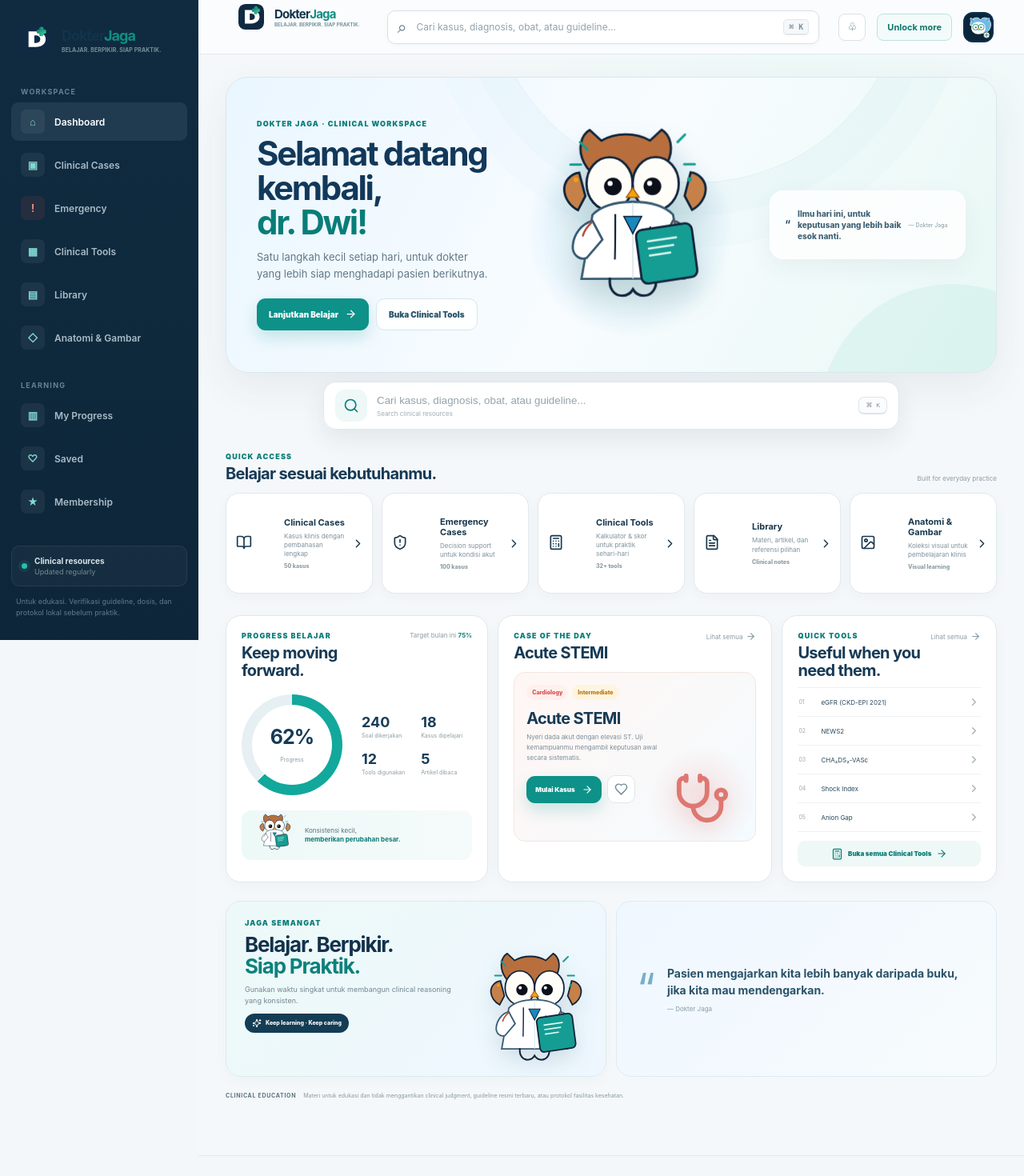
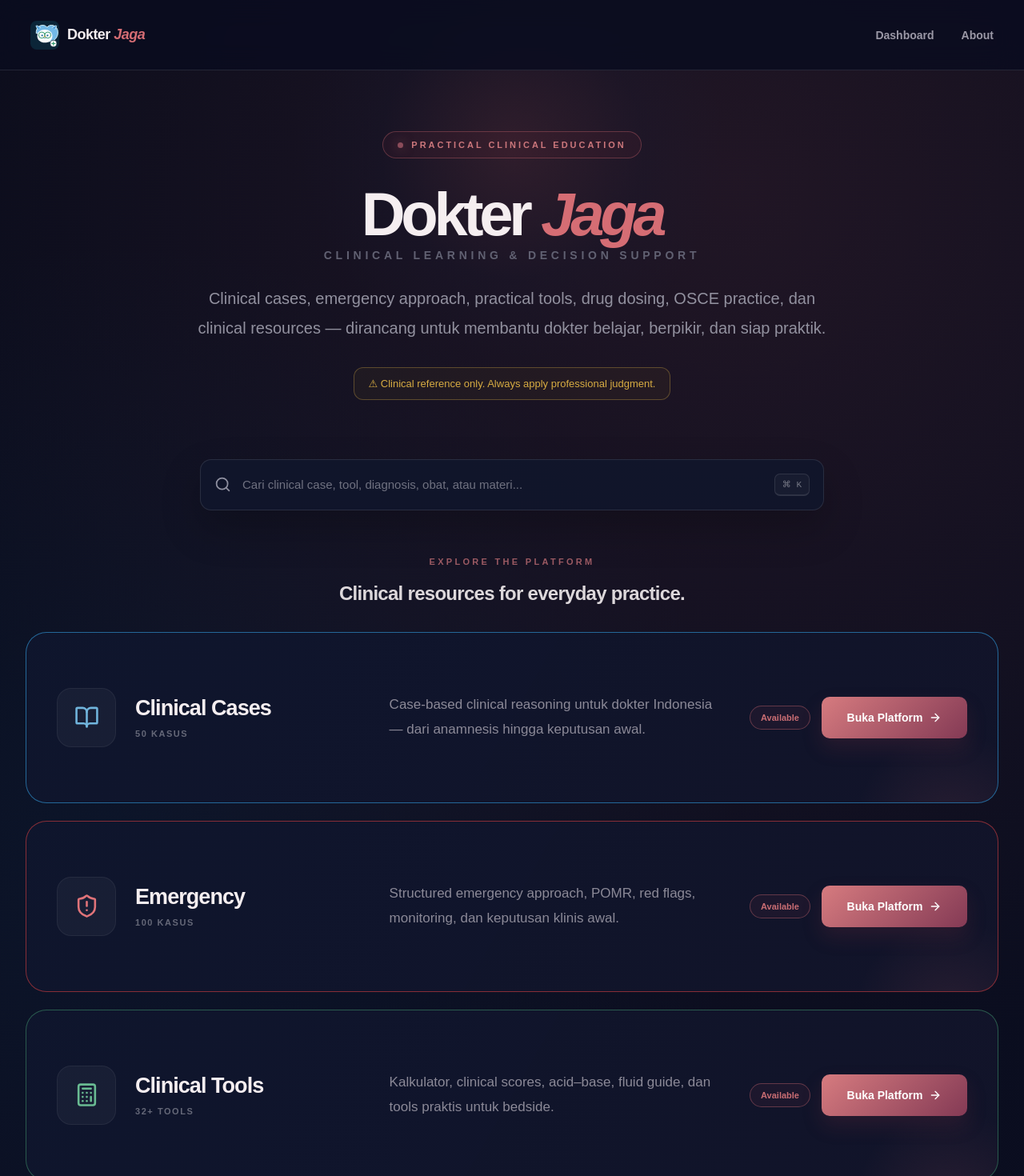
Before and after one commit to dwimakdasarimd-star/dokter-jaga-v1, a Next.js app: page / in a window 1280 px wide. Shown: the top 1470 px of the page at 80% size. Built offline with nearby package versions, Linux system fonts and the light colour scheme.

Commit message:
Redesign homepage as dark clinical platform landing

```diff
--- a/app/page.tsx
+++ b/app/page.tsx
@@ -3,108 +3,137 @@
 import Link from 'next/link';
 import Image from 'next/image';
 import { useMemo, useState } from 'react';
-import { ArrowRight, Bell, BookOpen, Calculator, ChevronRight, FileText, Heart, Image as ImageIcon, Search, ShieldAlert, Sparkles, Stethoscope } from 'lucide-react';
+import { ArrowRight, BookOpen, Calculator, ChevronRight, FileText, HeartPulse, Search, ShieldAlert, Sparkles, Syringe, GraduationCap, ScanLine } from 'lucide-react';
 
-const modules = [
-  { title: 'Clinical Cases', desc: 'Kasus klinis dengan pembahasan lengkap', href: '/cases', icon: BookOpen, tone: 'blue', meta: '50 kasus' },
-  { title: 'Emergency Cases', desc: 'Decision support untuk kondisi akut', href: '/emergency', icon: ShieldAlert, tone: 'red', meta: '100 kasus' },
-  { title: 'Clinical Tools', desc: 'Kalkulator & skor untuk praktik sehari-hari', href: '/tools', icon: Calculator, tone: 'teal', meta: '32+ tools' },
-  { title: 'Library', desc: 'Materi, artikel, dan referensi pilihan', href: '/library', icon: FileText, tone: 'green', meta: 'Clinical notes' },
-  { title: 'Anatomi & Gambar', desc: 'Koleksi visual untuk pembelajaran klinis', href: '/library', icon: ImageIcon, tone: 'cyan', meta: 'Visual learning' },
+const platforms = [
+  { title: 'Clinical Cases', desc: 'Case-based clinical reasoning untuk dokter Indonesia — dari anamnesis hingga keputusan awal.', href: '/cases', meta: '50 kasus', tone: 'blue', icon: BookOpen },
+  { title: 'Emergency', desc: 'Structured emergency approach, POMR, red flags, monitoring, dan keputusan klinis awal.', href: '/emergency', meta: '100 kasus', tone: 'red', icon: ShieldAlert },
+  { title: 'Clinical Tools', desc: 'Kalkulator, clinical scores, acid–base, fluid guide, dan tools praktis untuk bedside.', href: '/tools', meta: '32+ tools', tone: 'green', icon: Calculator },
+  { title: 'Drug Dose', desc: 'Perhitungan dosis dan bantuan penulisan resep untuk penggunaan klinis yang lebih terstruktur.', href: '/tools', meta: 'Dose support', tone: 'purple', icon: Syringe },
+  { title: 'OSCE Practice', desc: 'Latihan station, clinical communication, focused examination, dan clinical checklist.', href: '/membership', meta: 'Practice mode', tone: 'orange', icon: GraduationCap },
+  { title: 'Clinical Library', desc: 'Clinical notes, guideline reading, referensi pilihan, dan materi belajar terkurasi.', href: '/library', meta: 'Library', tone: 'cyan', icon: FileText },
+  { title: 'Anatomi & Visual', desc: 'Visual learning untuk anatomi, pemeriksaan, imaging, dan konsep klinis yang sulit.', href: '/library', meta: 'Visual learning', tone: 'blue', icon: ScanLine },
+  { title: 'Membership', desc: 'Track progress belajar, saved resources, dan akses ke fitur belajar premium.', href: '/membership', meta: 'Your workspace', tone: 'red', icon: HeartPulse },
 ];
 
-const quickTools = ['eGFR (CKD-EPI 2021)', 'NEWS2', 'CHA₂DS₂-VASc', 'Shock Index', 'Anion Gap'];
+const quickTools = [
+  ['01', 'eGFR · CKD-EPI 2021'],
+  ['02', 'NEWS2'],
+  ['03', 'CHA₂DS₂-VASc'],
+  ['04', 'Shock Index'],
+  ['05', 'Anion Gap'],
+  ['06', 'Pediatric Maintenance'],
+];
 
 export default function Home() {
   const [query, setQuery] = useState('');
-  const [saved, setSaved] = useState(false);
   const q = query.trim().toLowerCase();
-  const filteredModules = useMemo(() => modules.filter((m) => !q || `${m.title} ${m.desc} ${m.meta}`.toLowerCase().includes(q)), [q]);
-  const filteredTools = useMemo(() => quickTools.filter((tool) => !q || tool.toLowerCase().includes(q)), [q]);
+  const filteredPlatforms = useMemo(
+    () => platforms.filter((item) => !q || `${item.title} ${item.desc} ${item.meta}`.toLowerCase().includes(q)),
+    [q]
+  );
 
   return (
-    <div className="command-dashboard">
-      <section className="command-hero">
-        <div className="hero-copy">
-          <span className="eyebrow">DOKTER JAGA · CLINICAL WORKSPACE</span>
-          <h1>Selamat datang kembali,<br /><strong>dr. Dwi!</strong></h1>
-          <p>Satu langkah kecil setiap hari, untuk dokter yang lebih siap menghadapi pasien berikutnya.</p>
-          <div className="hero-actions">
-            <Link href="/cases" className="primary-action">Lanjutkan Belajar <ArrowRight size={15} /></Link>
-            <Link href="/tools" className="secondary-action">Buka Clinical Tools</Link>
+    <div className="dj-landing">
+      <style jsx global>{`
+        .app-shell:has(.dj-landing) .sidebar,
+        .app-shell:has(.dj-landing) .topbar,
+        .app-shell:has(.dj-landing) footer,
+        .app-shell:has(.dj-landing) .mobile-bottom-nav { display:none!important; }
+        .app-shell:has(.dj-landing) .main-shell { margin-left:0!important; width:100%!important; }
+        .app-shell:has(.dj-landing) main { min-height:100vh; }
+        .dj-landing{--ink:#f5eef0;--muted:#9a98a7;--dim:#6f7081;--bg:#0a0d1f;--panel:#11162c;--panel2:#14182e;--line:rgba(255,255,255,.10);--coral:#d56d74;--coral2:#8f4057;--blue:#2b83bd;--teal:#349e8b;--green:#3d8c67;--purple:#785684;min-height:100vh;color:var(--ink);background:radial-gradient(circle at 72% 6%,rgba(176,80,91,.14),transparent 30%),radial-gradient(circle at 12% 28%,rgba(30,91,142,.10),transparent 26%),linear-gradient(180deg,#090c1b 0%,#0b0e21 50%,#0a0d1f 100%);font-family:Arial,Helvetica,sans-serif;overflow:hidden;}
+        .dj-nav{height:88px;padding:0 38px;border-bottom:1px solid rgba(255,255,255,.10);display:flex;align-items:center;justify-content:space-between;position:sticky;top:0;z-index:20;background:rgba(10,13,31,.84);backdrop-filter:blur(16px)}
+        .dj-brand{display:flex;align-items:center;gap:10px;text-decoration:none;color:var(--ink)}
+        .dj-brand img{width:36px;height:36px;object-fit:contain}
+        .dj-brand-word{font-size:18px;font-weight:900;letter-spacing:-.03em}.dj-brand-word em{font-style:italic;color:var(--coral)}
+        .dj-links{display:flex;gap:34px}.dj-links a{color:#9b98a6;text-decoration:none;font-size:14px;font-weight:700;transition:.18s}.dj-links a:hover{color:#fff}
+        .dj-shell{width:min(1320px,calc(100% - 64px));margin:0 auto;padding:76px 0 64px}
+        .dj-hero{text-align:center;max-width:980px;margin:0 auto 74px;position:relative}
+        .dj-orb{position:absolute;width:540px;height:540px;left:50%;top:-250px;transform:translateX(-50%);border-radius:50%;background:radial-gradient(circle,rgba(216,111,119,.11),rgba(33,62,125,.035) 43%,transparent 70%);pointer-events:none}
+        .dj-eyebrow{position:relative;z-index:1;display:inline-flex;align-items:center;gap:10px;padding:10px 18px;border:1px solid rgba(213,109,116,.34);border-radius:999px;color:#cc777c;font-size:11px;font-weight:900;letter-spacing:.27em;text-transform:uppercase;background:rgba(117,45,60,.13)}
+        .dj-eyebrow:before{content:'';width:7px;height:7px;border-radius:50%;background:#8b4c5a;box-shadow:0 0 14px rgba(213,109,116,.5)}
+        .dj-hero h1{position:relative;z-index:1;margin:35px 0 8px;font-size:76px;line-height:.92;letter-spacing:-.07em}.dj-hero h1 em{font-style:italic;color:var(--coral)}
+        .dj-sub{position:relative;z-index:1;color:#616172;font-size:14px;letter-spacing:.34em;text-transform:uppercase;font-weight:800}.dj-hero-copy{position:relative;z-index:1;max-width:820px;margin:28px auto 0;color:#92919f;font-size:20px;line-height:1.85;font-weight:400}
+        .dj-disclaimer{position:relative;z-index:1;display:inline-flex;align-items:center;gap:8px;margin-top:30px;padding:12px 18px;border:1px solid rgba(205,165,69,.35);border-radius:12px;background:rgba(120,91,34,.10);color:#d6ab42;font-size:13px}
+        .dj-search{position:relative;z-index:3;width:min(780px,100%);height:64px;margin:0 auto 58px;display:flex;align-items:center;gap:12px;padding:0 17px;background:rgba(17,22,44,.92);border:1px solid rgba(255,255,255,.10);border-radius:14px;box-shadow:0 22px 50px rgba(0,0,0,.22)}
+        .dj-search svg{color:#8f90a0;flex:none}.dj-search input{flex:1;min-width:0;background:transparent;border:0;outline:0;color:#e9e7eb;font-size:15px}.dj-search input::placeholder{color:#6f7180}.dj-search kbd{font-size:11px;color:#777986;border:1px solid rgba(255,255,255,.10);border-bottom-width:2px;border-radius:7px;padding:6px 9px;background:rgba(255,255,255,.03)}
+        .dj-section-kicker{margin-bottom:20px;text-align:center;color:#9d5b64;letter-spacing:.3em;font-size:11px;font-weight:900;text-transform:uppercase}.dj-section-title{text-align:center;margin:0 0 34px;font-size:24px;letter-spacing:-.03em;color:#ddd8db}
+        .dj-platforms{display:flex;flex-direction:column;gap:22px;margin-bottom:82px}
+        .dj-platform{position:relative;min-height:214px;display:grid;grid-template-columns:1.1fr 1.2fr .65fr;align-items:center;gap:32px;padding:30px 38px;border-radius:26px;background:linear-gradient(120deg,rgba(15,22,45,.97),rgba(18,20,42,.98));border:1px solid var(--line);overflow:hidden;text-decoration:none;color:var(--ink);transition:transform .22s,border-color .22s,box-shadow .22s}
+        .dj-platform:after{content:'';position:absolute;width:240px;height:240px;right:-60px;bottom:-150px;border-radius:50%;background:radial-gradient(circle,rgba(218,105,114,.11),transparent 70%);pointer-events:none}
+        .dj-platform:hover{transform:translateY(-3px);border-color:rgba(213,109,116,.34);box-shadow:0 22px 55px rgba(0,0,0,.22)}
+        .dj-platform.blue{border-color:rgba(43,131,189,.75)}.dj-platform.red{border-color:rgba(197,59,62,.65)}.dj-platform.green{border-color:rgba(61,140,103,.58)}.dj-platform.purple{border-color:rgba(120,86,132,.58)}.dj-platform.cyan{border-color:rgba(65,133,173,.52)}.dj-platform.orange{border-color:rgba(157,104,64,.52)}
+        .dj-platform-left{display:flex;align-items:center;gap:24px;min-width:0}.dj-platform-icon{width:74px;height:74px;border-radius:18px;display:grid;place-items:center;background:rgba(255,255,255,.04);border:1px solid rgba(255,255,255,.06);flex:none}.dj-platform-icon.blue{color:#70b4dc}.dj-platform-icon.red{color:#e07379}.dj-platform-icon.green{color:#69bb92}.dj-platform-icon.purple{color:#b186bf}.dj-platform-icon.cyan{color:#75b9d6}.dj-platform-icon.orange{color:#d7a27a}.dj-platform-left h3{margin:0;font-size:27px;line-height:1.1;letter-spacing:-.035em}.dj-meta{display:block;margin-top:10px;color:#656878;font-size:11px;letter-spacing:.14em;text-transform:uppercase;font-weight:800}
+        .dj-platform-desc{color:#8b8997;font-size:17px;line-height:1.8;max-width:530px}.dj-platform-action{display:flex;align-items:center;justify-content:flex-end;gap:14px;position:relative;z-index:1}.dj-demo{padding:8px 13px;border:1px solid rgba(213,109,116,.38);border-radius:999px;color:#c96d73;background:rgba(139,61,76,.10);font-size:11px;font-weight:900}.dj-open{display:inline-flex;align-items:center;justify-content:center;gap:8px;min-width:182px;height:52px;border-radius:10px;background:linear-gradient(135deg,#d67b7f,#843a55);color:#fff;font-size:14px;font-weight:900;box-shadow:0 12px 25px rgba(112,45,61,.24)}
+        .dj-tool-section{margin-bottom:76px}.dj-tool-grid{display:grid;grid-template-columns:repeat(3,1fr);gap:18px}.dj-tool-card{min-height:220px;padding:28px;border-radius:24px;background:linear-gradient(145deg,#12172d,#161a30);border:1px solid rgba(255,255,255,.11);text-decoration:none;color:#fff;display:flex;flex-direction:column;transition:.22s}.dj-tool-card:hover{transform:translateY(-4px);border-color:rgba(213,109,116,.32);box-shadow:0 20px 50px rgba(0,0,0,.2)}.dj-tool-icon{font-size:34px;margin-bottom:25px}.dj-tool-card h3{margin:0;font-size:20px}.dj-tool-card p{margin:12px 0 20px;color:#888796;font-size:13px;line-height:1.7}.dj-tool-cta{margin-top:auto;color:#cf7278;font-size:12px;font-weight:900;display:flex;align-items:center;gap:5px}
+        .dj-bottom{display:grid;grid-template-columns:1.05fr .95fr;gap:18px;margin-top:20px}.dj-cta,.dj-note{border-radius:24px;padding:34px}.dj-cta{background:linear-gradient(135deg,#17142b,#241825);border:1px solid rgba(213,109,116,.22)}.dj-cta h2{margin:8px 0 10px;font-size:35px;line-height:1.05;letter-spacing:-.05em}.dj-cta h2 em{font-style:italic;color:#dc7c82}.dj-cta p{max-width:480px;color:#92919f;line-height:1.7;font-size:13px}.dj-cta-link{display:inline-flex;align-items:center;gap:8px;margin-top:14px;padding:12px 17px;border-radius:9px;background:#d06d74;color:white;text-decoration:none;font-size:12px;font-weight:900}.dj-note{background:#11152a;border:1px solid rgba(255,255,255,.08);display:flex;align-items:center;gap:18px}.dj-note img{width:115px;height:116px;object-fit:contain;align-self:flex-end}.dj-note strong{display:block;font-size:15px;line-height:1.55}.dj-note small{display:block;margin-top:10px;color:#777787;font-size:10px}
+        .dj-trust{margin-top:42px;padding-top:20px;border-top:1px solid rgba(255,255,255,.08);display:flex;gap:14px;align-items:flex-start;color:#646676;font-size:10px;line-height:1.6}.dj-trust strong{color:#8c8d9c;font-size:9px;letter-spacing:.13em;white-space:nowrap}
+        @media(max-width:1050px){.dj-platform{grid-template-columns:1fr 1fr}.dj-platform-action{justify-content:flex-start;grid-column:2}.dj-tool-grid{grid-template-columns:repeat(2,1fr)}.dj-hero h1{font-size:62px}.dj-hero-copy{font-size:17px}}
+        @media(max-width:760px){.dj-nav{height:70px;padding:0 18px}.dj-links{gap:18px}.dj-links a{font-size:12px}.dj-shell{width:min(100% - 28px,620px);padding-top:48px}.dj-hero{margin-bottom:52px}.dj-eyebrow{font-size:8px;letter-spacing:.2em;padding:9px 12px}.dj-hero h1{font-size:48px;margin-top:25px}.dj-sub{font-size:9px;letter-spacing:.22em}.dj-hero-copy{font-size:14px;line-height:1.7}.dj-disclaimer{font-size:11px;text-align:left}.dj-search{height:58px;margin-bottom:44px}.dj-search kbd{display:none}.dj-section-kicker{font-size:9px}.dj-section-title{font-size:21px;margin-bottom:22px}.dj-platforms{gap:14px;margin-bottom:60px}.dj-platform{grid-template-columns:1fr;padding:24px;gap:20px;min-height:auto;border-radius:20px}.dj-platform-left{gap:14px}.dj-platform-icon{width:56px;height:56px;border-radius:14px}.dj-platform-left h3{font-size:21px}.dj-platform-desc{font-size:13px;line-height:1.65;margin-left:70px;margin-top:-6px}.dj-platform-action{grid-column:auto;justify-content:space-between}.dj-open{min-width:150px;height:46px;font-size:12px}.dj-tool-grid{grid-template-columns:1fr}.dj-tool-card{min-height:180px;padding:24px}.dj-bottom{grid-template-columns:1fr}.dj-cta h2{font-size:29px}.dj-note{min-height:180px}.dj-note img{width:90px;height:92px}.dj-trust{display:block}.dj-trust strong{display:block;margin-bottom:6px}
+        }
+      `}</style>
+
+      <header className="dj-nav">
+        <Link href="/" className="dj-brand">
+          <Image src="/dokter-jaga-app-icon-v2.svg" alt="Dokter Jaga" width={36} height={36} priority />
+          <span className="dj-brand-word"><span>Dokter</span> <em>Jaga</em></span>
+        </Link>
+        <nav className="dj-links" aria-label="Main navigation">
+          <Link href="/">Dashboard</Link>
+          <Link href="/library">About</Link>
+        </nav>
+      </header>
+
+      <main className="dj-shell">
+        <section className="dj-hero">
+          <div className="dj-orb" />
+          <span className="dj-eyebrow">PRACTICAL CLINICAL EDUCATION</span>
+          <h1>Dokter <em>Jaga</em></h1>
+          <div className="dj-sub">Clinical Learning &amp; Decision Support</div>
+          <p className="dj-hero-copy">Clinical cases, emergency approach, practical tools, drug dosing, OSCE practice, dan clinical resources — dirancang untuk membantu dokter belajar, berpikir, dan siap praktik.</p>
+          <div className="dj-disclaimer">⚠ Clinical reference only. Always apply professional judgment.</div>
+        </section>
+
+        <div className="dj-search">
+          <Search size={21} />
+          <input value={query} onChange={(e) => setQuery(e.target.value)} placeholder="Cari clinical case, tool, diagnosis, obat, atau materi..." aria-label="Cari clinical resources" />
+          <kbd>⌘ K</kbd>
         </div>
+
+        <section aria-labelledby="platform-title">
+          <div className="dj-section-kicker">EXPLORE THE PLATFORM</div>
+          <h2 id="platform-title" className="dj-section-title">Clinical resources for everyday practice.</h2>
+          <div className="dj-platforms">
+            {filteredPlatforms.map((item) => { const Icon = item.icon; return (
+              <Link href={item.href} className={`dj-platform ${item.tone}`} key={item.title}>
+                <div className="dj-platform-left">
+                  <span className={`dj-platform-icon ${item.tone}`}><Icon size={31} /></span>
+                  <div><h3>{item.title}</h3><span className="dj-meta">{item.meta}</span></div>
                 </div>
-        <div className="hero-art" aria-hidden="true">
-          <div className="hero-glow" />
-          <Image src="/dokter-jaga-mascot.svg" alt="" width={330} height={333} priority />
-        </div>
-        <div className="hero-note">
-          <span>“</span>
-          <p>Ilmu hari ini, untuk<br />keputusan yang lebih baik<br />esok nanti.</p>
-          <small>— Dokter Jaga</small>
+                <div className="dj-platform-desc">{item.desc}</div>
+                <div className="dj-platform-action"><span className="dj-demo">Available</span><span className="dj-open">Buka Platform <ArrowRight size={16} /></span></div>
+              </Link>
+            ); })}
+            {!filteredPlatforms.length && <div className="dj-section-title">Tidak ada platform yang cocok dengan “{query}”.</div>}
           </div>
         </section>
 
-      <section className="command-search" aria-label="Pencarian klinis">
-        <Search size={20} />
-        <div className="search-field">
-          <input value={query} onChange={(e) => setQuery(e.target.value)} placeholder="Cari kasus, diagnosis, obat, atau guideline..." aria-label="Cari sumber klinis" />
-          <small>Search clinical resources</small>
-        </div>
-        <kbd>⌘ K</kbd>
-        {query && <button type="button" className="clear-search" onClick={() => setQuery('')} aria-label="Hapus pencarian">×</button>}
-      </section>
-
-      <section className="workspace-section">
-        <div className="workspace-heading">
-          <div><span className="eyebrow">QUICK ACCESS</span><h2>Belajar sesuai kebutuhanmu.</h2></div>
-          <span>Built for everyday practice</span>
-        </div>
-        <div className="module-grid">
-          {filteredModules.map((m) => { const Icon = m.icon; return <Link href={m.href} className="module-card" key={m.title}><span className={`module-icon ${m.tone}`}><Icon size={20} /></span><span className="module-copy"><strong>{m.title}</strong><small>{m.desc}</small><em>{m.meta}</em></span><ChevronRight size={17} /></Link>; })}
-          {!filteredModules.length && <div className="empty-search">Tidak ada modul yang cocok dengan “{query}”.</div>}
+        <section className="dj-tool-section" aria-labelledby="tools-title">
+          <div className="dj-section-kicker">QUICK CLINICAL TOOLS</div>
+          <h2 id="tools-title" className="dj-section-title">Useful when you need them.</h2>
+          <div className="dj-tool-grid">
+            {quickTools.map(([n, label]) => <Link href="/tools" className="dj-tool-card" key={label}><div className="dj-tool-icon">⌁</div><h3>{label}</h3><p>Practical calculator untuk membantu clinical assessment secara cepat dan terstruktur.</p><span className="dj-tool-cta">Launch tool <ChevronRight size={15} /></span></Link>)}
           </div>
         </section>
 
-      <section className="command-grid">
-        <article className="progress-panel panel">
-          <div className="panel-head"><div><span className="eyebrow">PROGRESS BELAJAR</span><h2>Keep moving forward.</h2></div><span>Target bulan ini <b>75%</b></span></div>
-          <div className="progress-content">
-            <div className="progress-ring"><div><strong>62%</strong><small>Progress</small></div></div>
-            <div className="progress-metrics"><div><b>240</b><span>Soal dikerjakan</span></div><div><b>18</b><span>Kasus dipelajari</span></div><div><b>12</b><span>Tools digunakan</span></div><div><b>5</b><span>Artikel dibaca</span></div></div>
-          </div>
-          <div className="progress-message"><Image src="/dokter-jaga-mascot.svg" alt="Jaga" width={75} height={76} /><span>Konsistensi kecil,<br /><b>memberikan perubahan besar.</b></span></div>
-        </article>
-
-        <article className="case-day-panel panel">
-          <div className="panel-head"><div><span className="eyebrow">CASE OF THE DAY</span><h2>Acute STEMI</h2></div><Link href="/cases">Lihat semua <ArrowRight size={13} /></Link></div>
-          <div className="case-day-body">
-            <div className="case-tags"><span>Cardiology</span><span>Intermediate</span></div>
-            <h3>Acute STEMI</h3>
-            <p>Nyeri dada akut dengan elevasi ST. Uji kemampuanmu mengambil keputusan awal secara sistematis.</p>
-            <div className="case-actions"><Link href="/cases" className="primary-action">Mulai Kasus <ArrowRight size={14} /></Link><button type="button" className={`save-button ${saved ? 'saved' : ''}`} onClick={() => setSaved(!saved)} aria-label="Simpan kasus"><Heart size={17} fill={saved ? 'currentColor' : 'none'} /></button></div>
-            <div className="case-visual"><Stethoscope size={70} /></div>
-          </div>
-        </article>
-
-        <article className="tools-panel panel">
-          <div className="panel-head"><div><span className="eyebrow">QUICK TOOLS</span><h2>Useful when you need them.</h2></div><Link href="/tools">Lihat semua <ArrowRight size={13} /></Link></div>
-          <div className="tool-list">
-            {(filteredTools.length ? filteredTools : quickTools).map((tool, i) => <Link href="/tools" key={tool}><span className="tool-number">{String(i + 1).padStart(2, '0')}</span><span>{tool}</span><ChevronRight size={15} /></Link>)}
-          </div>
-          <Link href="/tools" className="tools-cta"><Calculator size={15} /> Buka semua Clinical Tools <ArrowRight size={14} /></Link>
-        </article>
+        <section className="dj-bottom">
+          <article className="dj-cta"><div className="dj-section-kicker" style={{textAlign:'left',marginBottom:6}}>READY FOR PRACTICE</div><h2>Belajar. Berpikir.<br /><em>Siap Praktik.</em></h2><p>Bangun clinical reasoning sedikit demi sedikit, lalu gunakan kembali saat menghadapi pasien berikutnya.</p><Link href="/cases" className="dj-cta-link">Mulai Clinical Cases <ArrowRight size={15} /></Link></article>
+          <article className="dj-note"><Image src="/dokter-jaga-mascot.svg" alt="Jaga mascot" width={115} height={116} /><div><strong>“Ilmu hari ini, untuk keputusan yang lebih baik esok nanti.”</strong><small>— Dokter Jaga</small></div></article>
         </section>
 
-      <section className="command-bottom">
-        <div className="jaga-banner">
-          <div><span className="eyebrow">JAGA SEMANGAT</span><h2>Belajar. Berpikir.<br /><em>Siap Praktik.</em></h2><p>Gunakan waktu singkat untuk membangun clinical reasoning yang konsisten.</p><span className="jaga-pill"><Sparkles size={12} /> Keep learning · Keep caring</span></div>
-          <Image src="/dokter-jaga-mascot.svg" alt="Jaga" width={190} height={192} />
-        </div>
-        <div className="quote-banner"><span>“</span><div><strong>Pasien mengajarkan kita lebih banyak daripada buku, jika kita mau mendengarkan.</strong><small>— Dokter Jaga</small></div></div>
-      </section>
-
-      <div className="clinical-trust"><strong>CLINICAL EDUCATION</strong><span>Materi untuk edukasi dan tidak menggantikan clinical judgment, guideline resmi terbaru, atau protokol fasilitas kesehatan.</span></div>
+        <div className="dj-trust"><strong>CLINICAL EDUCATION</strong><span>Materi untuk edukasi dan clinical reference. Selalu verifikasi guideline terbaru, dosis, contraindication, dan protokol lokal sebelum digunakan dalam praktik.</span></div>
+      </main>
     </div>
   );
 }
```
Lines whose indentation alone changed are shown as unchanged.
